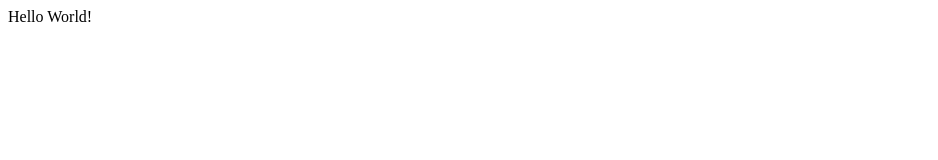
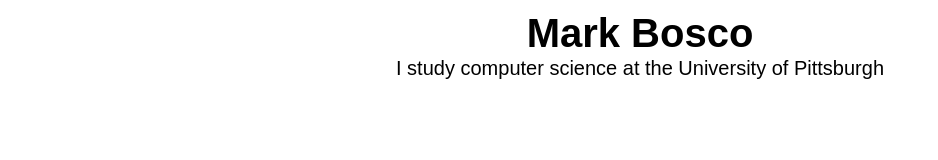
Before and after one commit to MAB688/mab688.github.io, a plain HTML site: page index.html in a window 1280 px wide. Shown: the whole page, without its empty margins (0-938 px from the left). Drawn offline with Linux system fonts and the light colour scheme.

Commit message:
Added basic header, style sheet, and a blank js file

```diff
--- a/index.html
+++ b/index.html
@@ -1 +1,20 @@
-Hello World!
+<!DOCTYPE html>
+
+<html>
+
+    <head>
+        <script src = "script.js"></script>
+        <title>Mark Bosco</title>
+        <meta charset="UTF-8">
+        <meta name="viewport" content="width=device-width, initial-scale=1">
+        <link rel="stylesheet" href="style.css">
+    </head>
+
+    <body>
+        <div class="hero-text">
+            <h1 class="hero-text"> Mark Bosco </h1>
+            <p> I study computer science at the University of Pittsburgh</p>
+        </div>
+    </body>
+
+    </html>
--- /dev/null
+++ b/style.css
@@ -0,0 +1,15 @@
+
+.hero-text {
+    text-align: center;
+    font-family: Arial, Helvetica, sans-serif;
+    line-height: 30%;
+}
+
+.hero-text h1 {
+    font-size: 40px;
+
+}
+
+.hero-text p {
+    font-size: 20px;
+}
```
Also changed, not shown: script.js (added).
